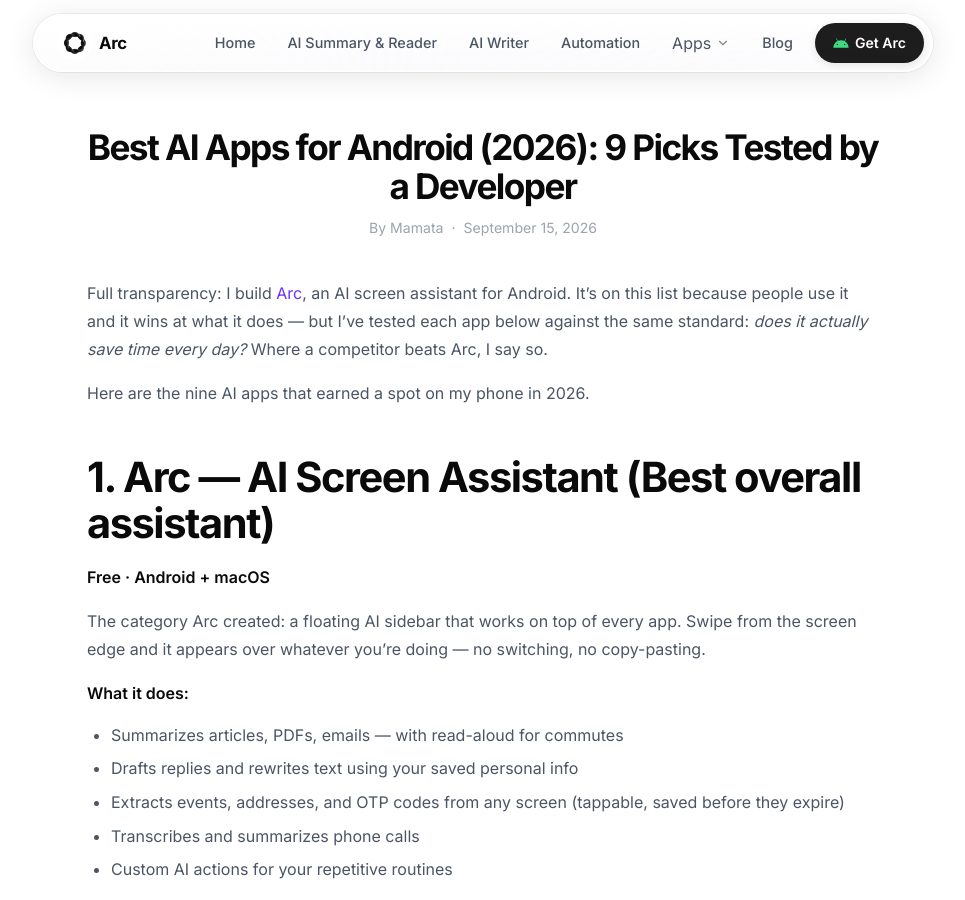
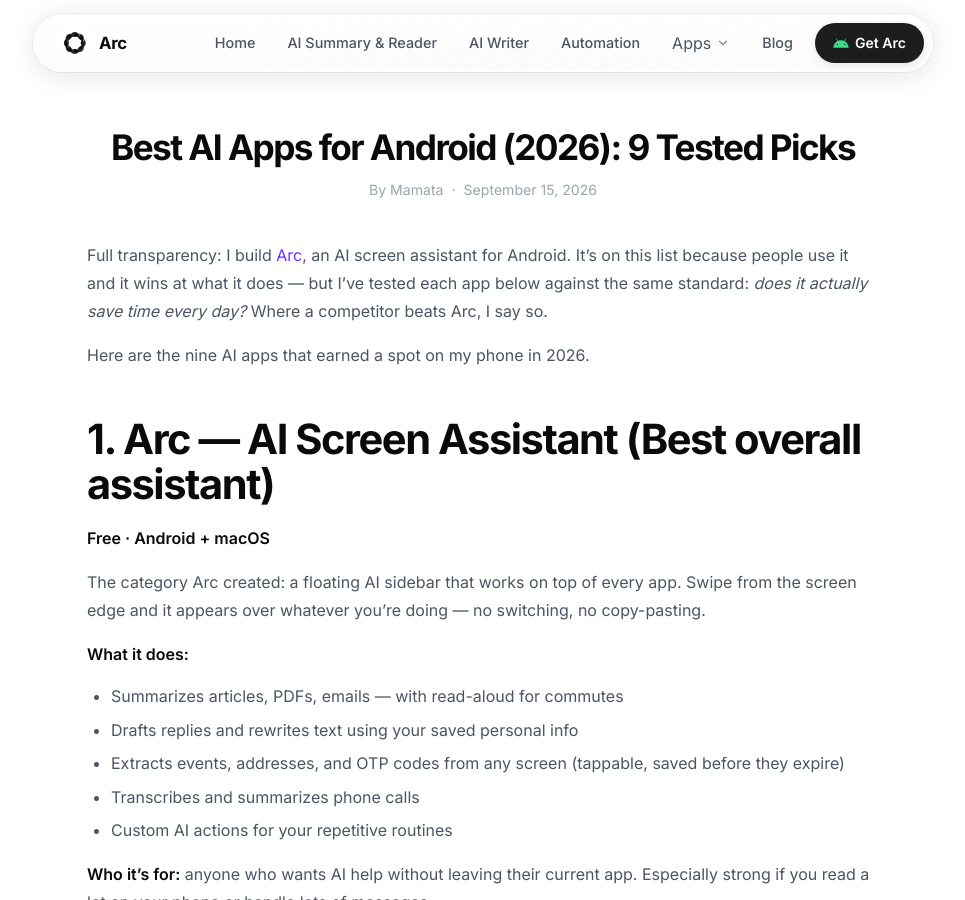
Before and after one commit to rethink-hub/arc, a Jekyll site: the page built from _posts/2026-09-15-best-ai-apps-android.md, in a window 1280 px wide and 900 px high. Shown: the whole window, without its empty margins (157-1122 px from the left). Built offline with Jekyll 4.4.1, drawn with Linux system fonts in a browser that asks for light colours.

Commit message:
SEO: trim 2 over-long titles (62->51, 62->47)

```diff
--- a/_posts/2026-09-15-best-ai-apps-android.md
+++ b/_posts/2026-09-15-best-ai-apps-android.md
@@ -1,6 +1,6 @@
 ---
 layout: blog
-title: "Best AI Apps for Android (2026): 9 Picks Tested by a Developer"
+title: "Best AI Apps for Android (2026): 9 Tested Picks"
 description: "The best AI apps for Android in 2026 — assistants, summarizers, writers, and automation tools, tested by an indie developer who builds one of them."
 keywords: "best ai apps, best ai apps for android, best android ai apps, ai apps 2026, best ai assistant android"
 og_image: /assets/images/og-arc.png
```
Also changed, not shown: ai-reply-generator.md (+1 -1 lines).
